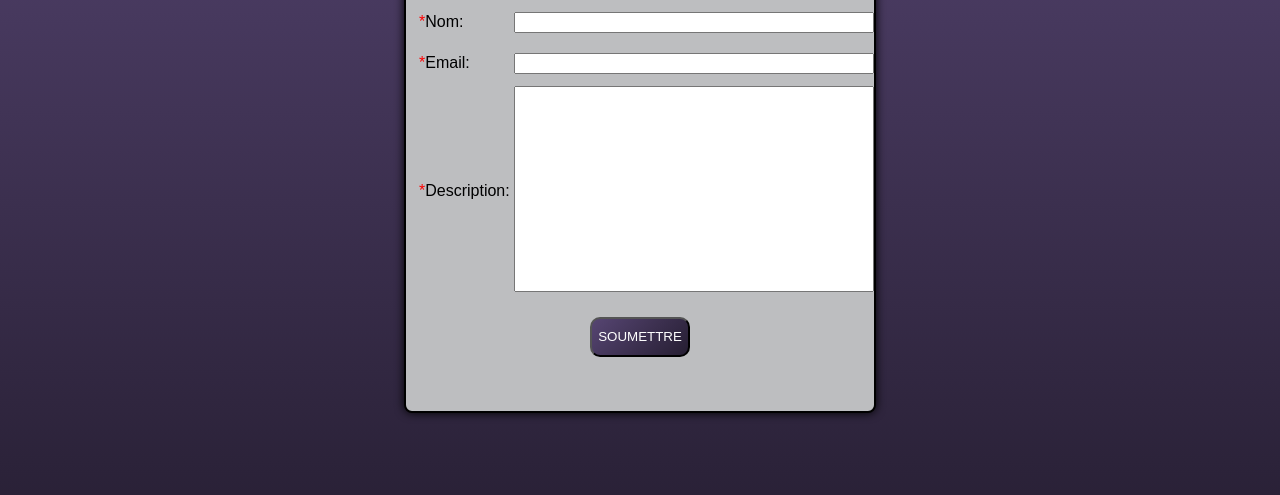
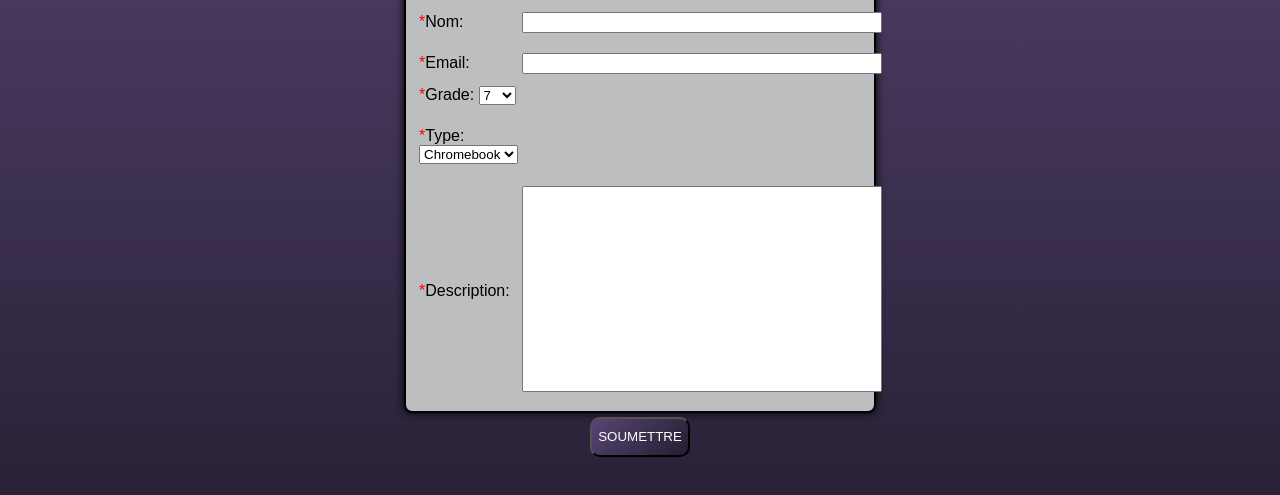
Before and after one commit to Shlimes/Shlimes.github.io, a plain HTML site: page ticket.html in a window 1280 px wide. Shown: the part 239-734 px from the top of the page. Drawn offline with Linux system fonts and the light colour scheme.

Commit message:
Update ticket.html

```diff
--- a/ticket.html
+++ b/ticket.html
@@ -19,6 +19,23 @@
 
           <br>
 
+          <tr><td><label><span style="color:red">*</span>Grade:</label>
+           <select name="grade" id="grade">
+             <option value="7">7</option>
+             <option value="8">8</option>
+             <option value="9">9</option>
+             <option value="10">10</option>
+             <option value="11">11</option>
+             <option value="12">12</option>
+           </select><br><br>
+
+          <tr><td><label><span style="color:red">*</span>Type:</label>
+           <select name="type" id="type">
+              <option value="chromebook">Chromebook</option>
+              <option value="wifi">Wifi</option>
+              <option value="other">Other</option>
+           </select><br><br>
+
           <tr><td><label><span style="color:red">*</span>Description:</label>
           <td><textarea id="decription"></textarea>
         </table>
@@ -26,6 +43,8 @@
         <br>
 
         <input type="button" class="submit" onclick="getInfo()" value="SOUMETTRE">
+        <!-- switch onclick to CreateTicket() when it works-->
+        <!-- implement getInfo() into CreateTicket() so we can save date & ticket number-->
 
       </div>
     </div>
```
